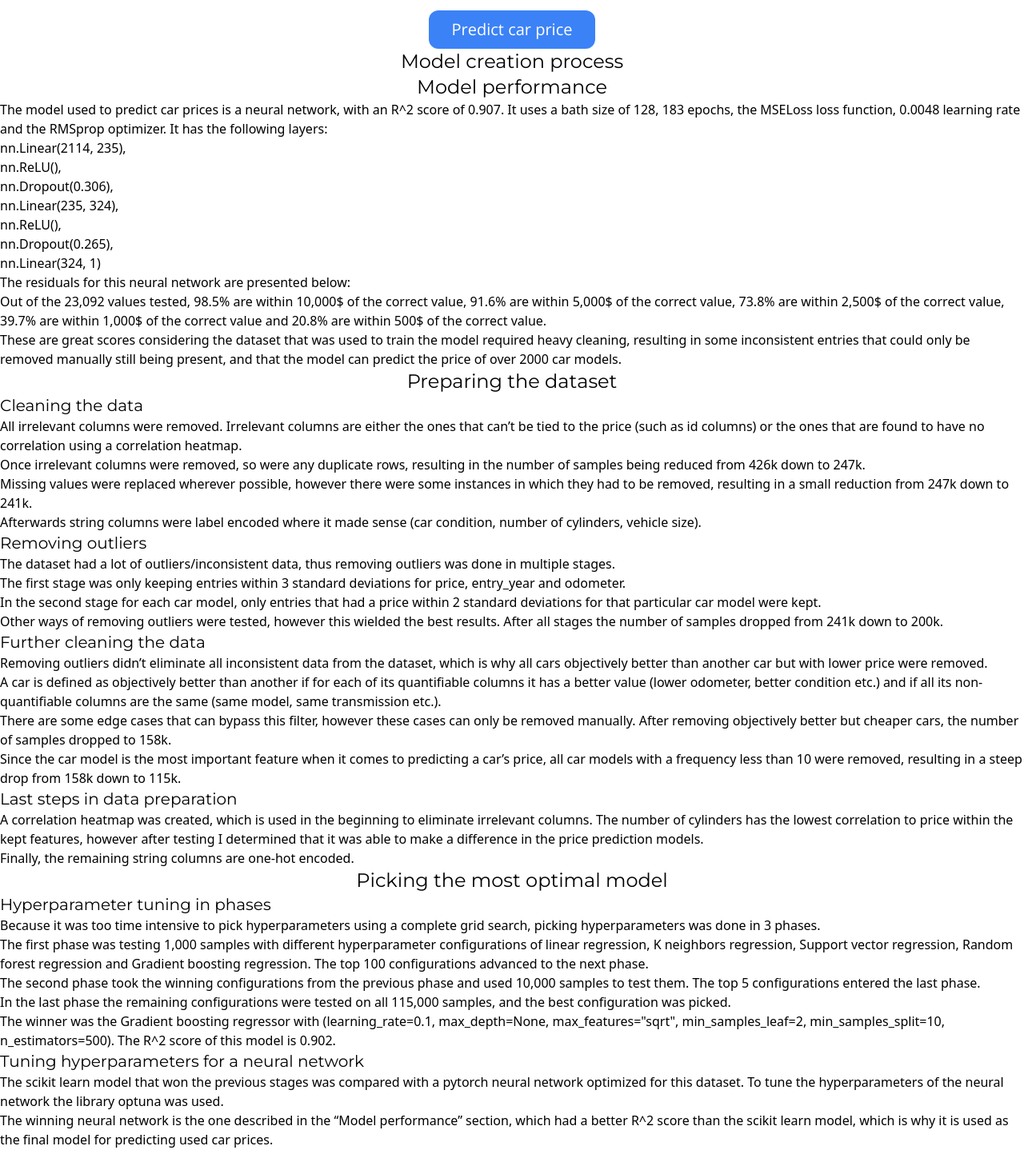
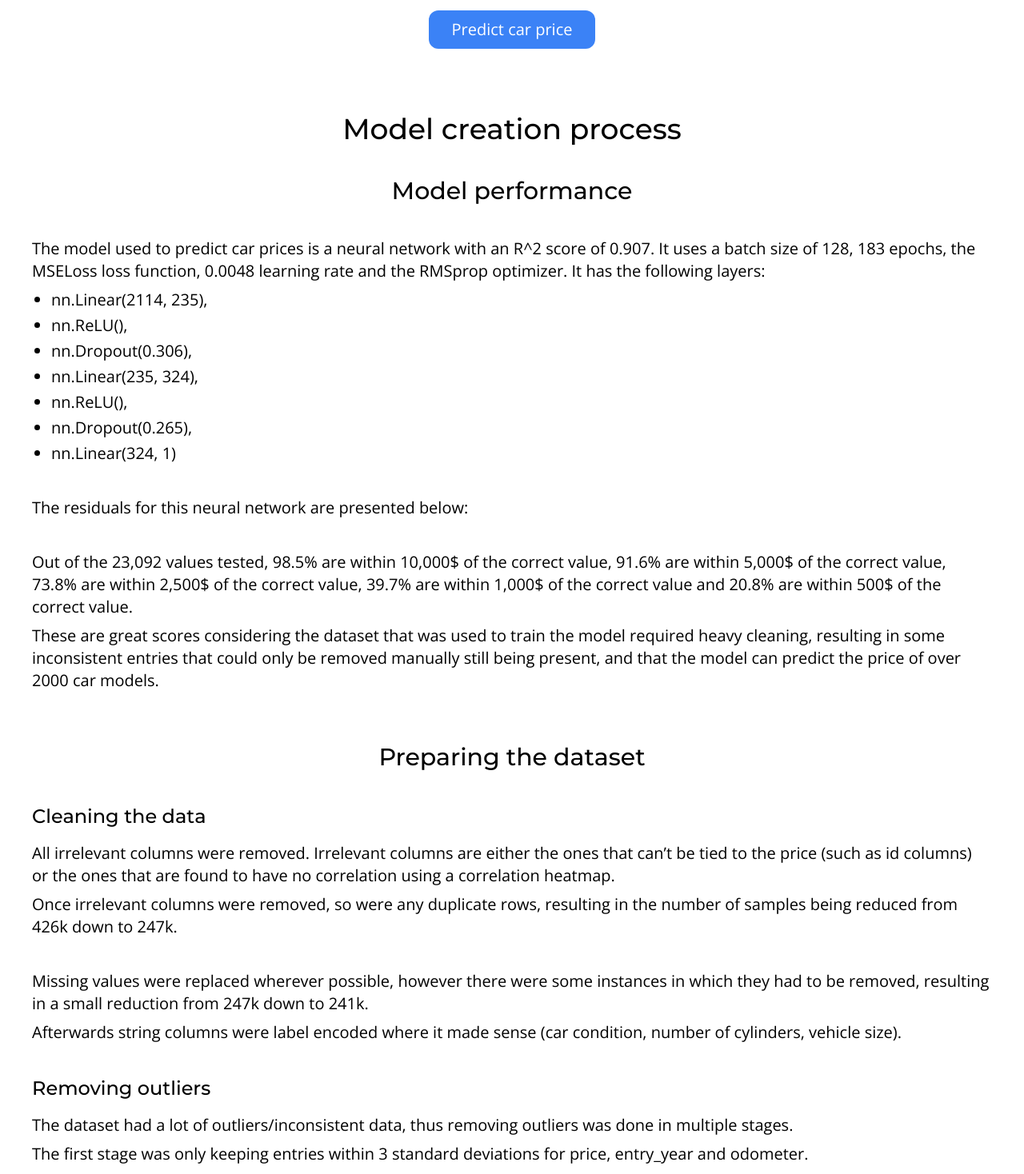
Before and after one commit to dospix/Portfolio-Website-V2, a React (Vite) app in the folder frontend/: page /used-cars-machine-learning-project in a window 1280 px wide. Shown: the part 760-2228 px from the top of the page at 80% size. Built offline with nearby package versions, Linux system fonts and the light colour scheme.

Commit message:
Add spacing in documentation for the model used for used cars price prediction

```diff
--- a/frontend/src/pages/UsedCarsMachineLearningProject.jsx
+++ b/frontend/src/pages/UsedCarsMachineLearningProject.jsx
@@ -89,142 +89,138 @@ export default function UsedCarsMachineLearningProject() {
             <button className="w-52 h-12 sm:mt-8 mt-3 self-center rounded-xl bg-blue-500 text-xl text-white">Predict car price</button>
         </form>
 
-        <div className='flex items-center justify-center text-center'>
-            <h1 className="text-2xl font-Montserrat">Model creation process</h1>
+        <div className='mt-20 flex flex-col'>
+            <h1 className="self-center text-4xl font-medium font-Montserrat">Model creation process</h1>
         </div>
 
-        <div className='flex flex-col'>
-            <h1 className="self-center text-2xl font-Montserrat">Model performance</h1>
+        <div className='mt-10 flex flex-col'>
+            <h1 className="self-center text-3xl font-medium font-Montserrat">Model performance</h1>
 
-            <p>
-                The model used to predict car prices is a neural network, with an R^2 score of 0.907.
-                It uses a bath size of 128, 183 epochs, the MSELoss loss function, 0.0048 learning rate and the RMSprop optimizer.
+            <p className="mt-10 mx-10 text-xl font-Open_Sans">
+                The model used to predict car prices is a neural network with an R^2 score of 0.907.
+                It uses a batch size of 128, 183 epochs, the MSELoss loss function, 0.0048 learning rate and the RMSprop optimizer.
                 It has the following layers:
             </p>
-            <ul>
+            <ul className="mt-2 mx-16 text-xl font-Open_Sans list-disc">
                 <li>nn.Linear(2114, 235),</li>
-                <li>nn.ReLU(),</li>
-                <li>nn.Dropout(0.306),</li>
-                <li>nn.Linear(235, 324),</li>
-                <li>nn.ReLU(),</li>
-                <li>nn.Dropout(0.265),</li>
-                <li>nn.Linear(324, 1)</li>
+                <li className="mt-1">nn.ReLU(),</li>
+                <li className="mt-1">nn.Dropout(0.306),</li>
+                <li className="mt-1">nn.Linear(235, 324),</li>
+                <li className="mt-1">nn.ReLU(),</li>
+                <li className="mt-1">nn.Dropout(0.265),</li>
+                <li className="mt-1">nn.Linear(324, 1)</li>
             </ul>
 
-            <p>
+            <p className="mt-10 mx-10 text-xl font-Open_Sans">
                 The residuals for this neural network are presented below:
             </p>
 
-            <p>
+            <p className="mt-10 mx-10 text-xl font-Open_Sans">
                 Out of the 23,092 values tested, 98.5% are within 10,000$ of the correct value, 91.6% are within 5,000$ of the correct value,
                 73.8% are within 2,500$ of the correct value, 39.7% are within 1,000$ of the correct value and 20.8% are within 500$ of the correct value.
             </p>
-            <p>
+            <p className="mt-2 mx-10 text-xl font-Open_Sans">
                 These are great scores considering the dataset that was used to train the model required heavy cleaning,
                 resulting in some inconsistent entries that could only be removed manually still being present,
                 and that the model can predict the price of over 2000 car models.
             </p>
         </div>
 
-        <div className='flex flex-col'>
-            <h1 className="self-center text-2xl font-Montserrat">Preparing the dataset</h1>
+        <div className='mt-16 flex flex-col'>
+            <h1 className="self-center text-3xl font-medium font-Montserrat">Preparing the dataset</h1>
 
-            <h1 className="text-xl font-Montserrat">Cleaning the data</h1>
+            <h1 className="mt-10 mx-10 text-2xl font-medium font-Montserrat">Cleaning the data</h1>
 
-            <p>
+            <p className="mt-4 mx-10 text-xl font-Open_Sans">
                 All irrelevant columns were removed. Irrelevant columns are either the ones that can’t be tied to the price (such as id columns)
                 or the ones that are found to have no correlation using a correlation heatmap.
             </p>
-            <p>
+            <p className="mt-2 mx-10 text-xl font-Open_Sans">
                 Once irrelevant columns were removed, so were any duplicate rows, resulting in the number of samples being reduced from 426k down to 247k.
             </p>
 
-            <p>
+            <p className="mt-10 mx-10 text-xl font-Open_Sans">
                 Missing values were replaced wherever possible, however there were some instances in which they had to be removed,
                 resulting in a small reduction from 247k down to 241k.
             </p>
-            <p>
+            <p className="mt-2 mx-10 text-xl font-Open_Sans">
                 Afterwards string columns were label encoded where it made sense (car condition, number of cylinders, vehicle size).
             </p>
 
-            <h1 className="text-xl font-Montserrat">Removing outliers</h1>
+            <h1 className="mt-10 mx-10 text-2xl font-medium font-Montserrat">Removing outliers</h1>
 
-            <p>
+            <p className="mt-4 mx-10 text-xl font-Open_Sans">
                 The dataset had a lot of outliers/inconsistent data, thus removing outliers was done in multiple stages.
             </p>
-            <p>
+            <p className="mt-2 mx-10 text-xl font-Open_Sans">
                 The first stage was only keeping entries within 3 standard deviations for price, entry_year and odometer.
             </p>
-            <p>
+            <p className="mt-2 mx-10 text-xl font-Open_Sans">
                 In the second stage for each car model, only entries that had a price within 2 standard deviations for that particular car model were kept.
             </p>
-            <p>
+            <p className="mt-2 mx-10 text-xl font-Open_Sans">
                 Other ways of removing outliers were tested, however this wielded the best results.
                 After all stages the number of samples dropped from 241k down to 200k.
             </p>
 
-            <h1 className="text-xl font-Montserrat">Further cleaning the data</h1>
+            <h1 className="mt-10 mx-10 text-2xl font-medium font-Montserrat">Further cleaning the data</h1>
 
-            <p>
+            <p className="mt-4 mx-10 text-xl font-Open_Sans">
                 Removing outliers didn’t eliminate all inconsistent data from the dataset,
                 which is why all cars objectively better than another car but with lower price were removed.
             </p>
-            <p>
+            <p className="mt-2 mx-10 text-xl font-Open_Sans">
                 A car is defined as objectively better than another if for each of its quantifiable columns it has a better value (lower odometer, better condition etc.)
                 and if all its non-quantifiable columns are the same (same model, same transmission etc.).
             </p>
-            <p>
+            <p className="mt-2 mx-10 text-xl font-Open_Sans">
                 There are some edge cases that can bypass this filter, however these cases can only be removed manually.
                 After removing objectively better but cheaper cars, the number of samples dropped to 158k.
             </p>
 
-            <p>
+            <p className="mt-10 mx-10 text-xl font-Open_Sans">
                 Since the car model is the most important feature when it comes to predicting a car’s price, all car models with a frequency less than 10 were removed,
                 resulting in a steep drop from 158k down to 115k.
             </p>
 
-            <h1 className="text-xl font-Montserrat">Last steps in data preparation</h1>
+            <h1 className="mt-10 mx-10 text-2xl font-medium font-Montserrat">Last steps in data preparation</h1>
 
-            <p>
+            <p className="mt-4 mx-10 text-xl font-Open_Sans">
                 A correlation heatmap was created, which is used in the beginning to eliminate irrelevant columns.
                 The number of cylinders has the lowest correlation to price within the kept features,
                 however after testing I determined that it was able to make a difference in the price prediction models.
             </p>
 
-            <p>Finally, the remaining string columns are one-hot encoded.</p>
+            <p className="mt-10 mx-10 text-xl font-Open_Sans">Finally, the remaining string columns are one-hot encoded.</p>
         </div>
 
-        <div className='flex flex-col'>
-            <h1 className="self-center text-2xl font-Montserrat">Picking the most optimal model</h1>
+        <div className='mt-16 flex flex-col'>
+            <h1 className="self-center text-3xl font-medium font-Montserrat">Picking the most optimal model</h1>
 
-            <h1 className="text-xl font-Montserrat">Hyperparameter tuning in phases</h1>
+            <h1 className="mt-10 mx-10 text-2xl font-medium font-Montserrat">Hyperparameter tuning in phases</h1>
 
-            <p>
+            <p className="mt-4 mx-10 text-xl font-Open_Sans">
                 Because it was too time intensive to pick hyperparameters using a complete grid search, picking hyperparameters was done in 3 phases.
             </p>
-            <p>
-                The first phase was testing 1,000 samples with different hyperparameter configurations of linear regression, K neighbors regression,
-                Support vector regression, Random forest regression and Gradient boosting regression. The top 100 configurations advanced to the next phase.
-            </p>
-            <p>
-                The second phase took the winning configurations from the previous phase and used 10,000 samples to test them.
-                The top 5 configurations entered the last phase.
-            </p>
-            <p>
-                In the last phase the remaining configurations were tested on all 115,000 samples, and the best configuration was picked.
-            </p>
-            <p>
+            <ul className="mt-2 mx-16 text-xl font-Open_Sans list-disc">
+                <li>The first phase was testing 1,000 samples with different hyperparameter configurations of linear regression, K neighbors regression,
+                Support vector regression, Random forest regression and Gradient boosting regression. The top 100 configurations advanced to the next phase.</li>
+                <li className="mt-2">The second phase took the winning configurations from the previous phase and used 10,000 samples to test them.
+                The top 5 configurations entered the last phase.</li>
+                <li className="mt-2">In the last phase the remaining configurations were tested on all 115,000 samples, and the best configuration was picked.</li>
+            </ul>
+            <p className="mt-2 mx-10 text-xl font-Open_Sans">
                 The winner was the Gradient boosting regressor with (learning_rate=0.1, max_depth=None, max_features="sqrt",
                 min_samples_leaf=2, min_samples_split=10, n_estimators=500). The R^2 score of this model is 0.902.
             </p>
 
-            <h1 className="text-xl font-Montserrat">Tuning hyperparameters for a neural network</h1>
+            <h1 className="mt-10 mx-10 text-2xl font-medium font-Montserrat">Tuning hyperparameters for a neural network</h1>
 
-            <p>
+            <p className="mt-4 mx-10 text-xl font-Open_Sans">
                 The scikit learn model that won the previous stages was compared with a pytorch neural network optimized for this dataset.
                 To tune the hyperparameters of the neural network the library optuna was used.
             </p>
-            <p>
+            <p className="mt-2 mx-10 text-xl font-Open_Sans">
                 The winning neural network is the one described in the “Model performance” section, which had a better R^2 score than the scikit learn model,
                 which is why it is used as the final model for predicting used car prices.
             </p>
```
